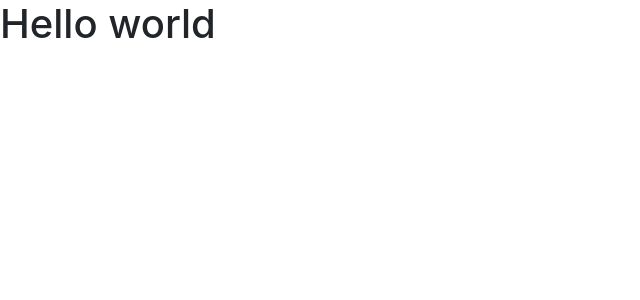
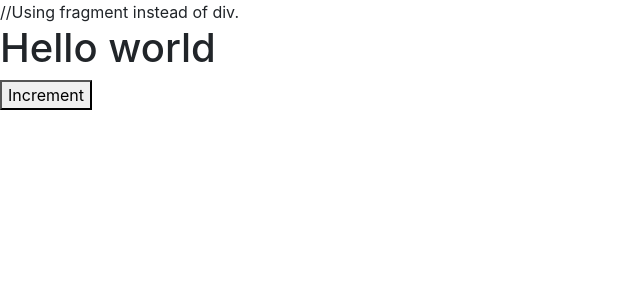
Before and after one commit to benNjogu/ReactJS, a React (Create React App) app in the folder counter-app/: page / in a window 1280 px wide. Shown: the top 300 px of the page, without its empty margins (0-640 px from the left). Built offline with nearby package versions, Linux system fonts and the light colour scheme.

Commit message:
Specifying children.

```diff
--- a/counter-app/src/Components/counter.jsx
+++ b/counter-app/src/Components/counter.jsx
@@ -2,7 +2,12 @@ import React, { Component } from 'react';
 
 class Counter extends Component {
     render() {
-        return <h1>Hello world</h1>;
+        return(
+            <React.Fragment>//Using fragment instead of div.
+                <h1>Hello world</h1>
+                <button>Increment</button>
+            </React.Fragment>
+        )
     }
 }
 
```
